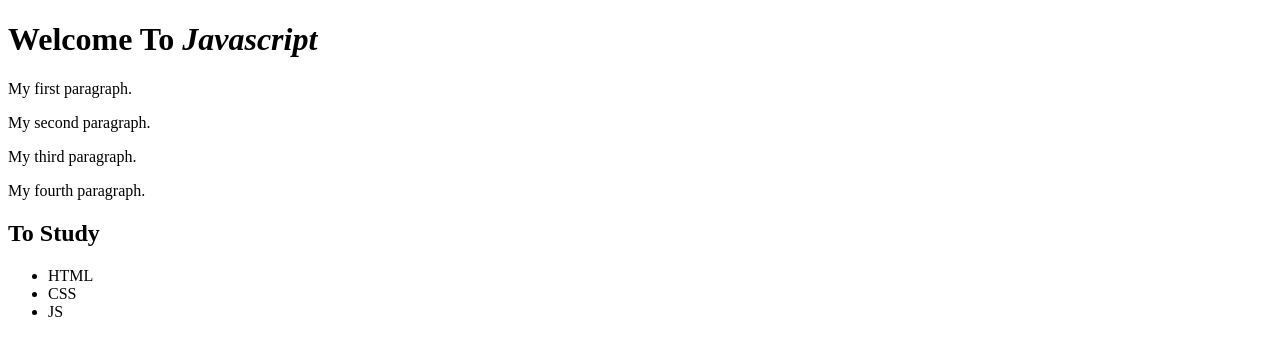
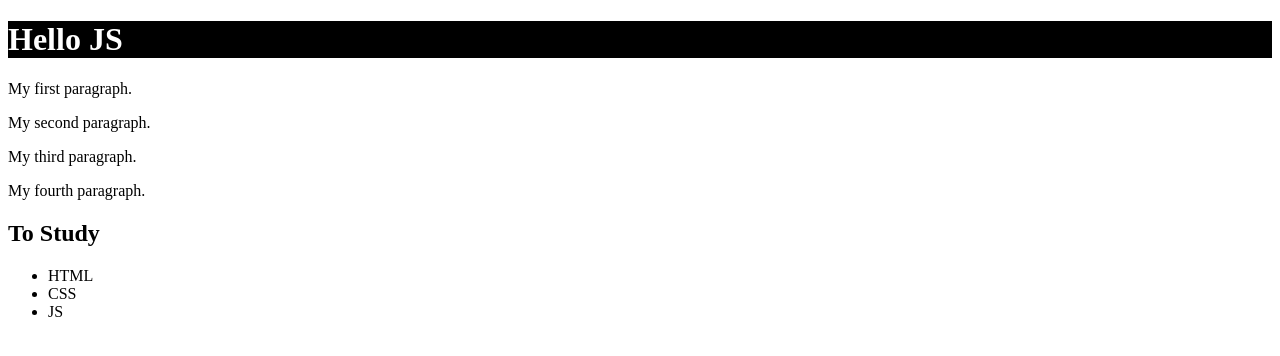
Before and after one commit to sachinkreeti/sce, a plain HTML site: page index.html in a window 1280 px wide. Drawn offline with Linux system fonts and the light colour scheme.

Commit message:
explain dom - catching h1

```diff
--- a/index.css
+++ b/index.css
@@ -0,0 +1,4 @@
+#heading {
+  color: white;
+  background-color: black;
+}
--- a/index.html
+++ b/index.html
@@ -2,7 +2,6 @@
 <html lang="en">
   <head>
     <title>Learning JS</title>
-    <script src="index.js"></script>
     <link rel="stylesheet" href="index.css" />
   </head>
   <body>
@@ -19,5 +18,6 @@
       <li>JS</li>
       <!-- DBMS, React, & GIT -->
     </ul>
+    <script src="index.js"></script>
   </body>
 </html>
--- a/index.js
+++ b/index.js
@@ -1,9 +1,3 @@
-var a;
-let b;
-const c;
-
-debugger;
-
-a = 10;
-b = 20;
-c = 30;
+var heading = document.getElementById('heading');
+console.log('heading', heading);
+heading.innerHTML = 'Hello JS';
```
